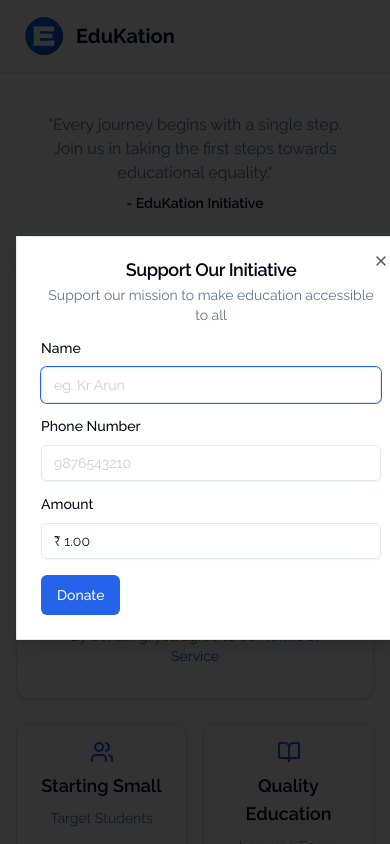
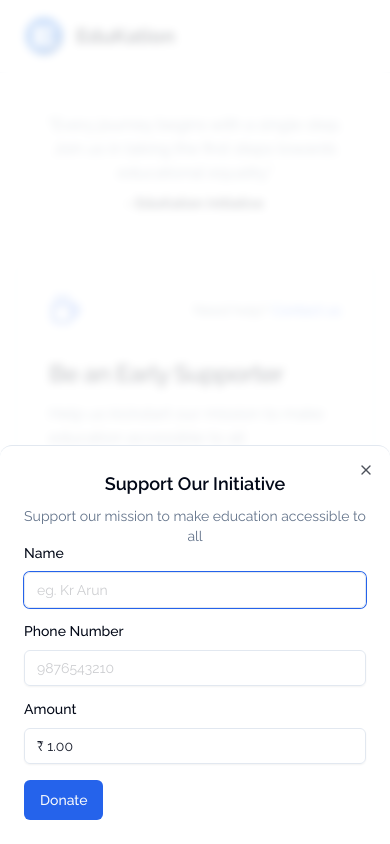
Before and after one commit to ikrarun/education, a Next.js app: page /donate in a window 390 px wide. Both pictures are taken after a click on the button "Support Our Initiative". Shown: the top 844 px of the page. Built offline with nearby package versions, Linux system fonts and the light colour scheme; no server answers; what cashfree-pg would draw is missing.

Commit message:
Refactor donation page to use ResponsiveModal component and add new responsive modal implementation

```diff
--- a/src/app/(utilities)/donate/page.tsx
+++ b/src/app/(utilities)/donate/page.tsx
@@ -3,17 +3,17 @@ import donation_illustration from "@/assets/donation_sticker.svg";
 import { Button } from "@/components/ui/button";
 import { Card } from "@/components/ui/card";
 import {
-	Dialog,
-	DialogContent,
-	DialogDescription,
-	DialogHeader,
-	DialogTitle,
-	DialogTrigger,
-} from "@/components/ui/dialog";
+	ResponsiveModal as Dialog,
+	ResponsiveModalContent as DialogContent,
+	ResponsiveModalDescription as DialogDescription,
+	ResponsiveModalHeader as DialogHeader,
+	ResponsiveModalTitle as DialogTitle,
+	ResponsiveModalTrigger as DialogTrigger,
+} from "@/components/originui/responsive-modal";
 import { BookOpen, Coffee, Heart, SparkleIcon, Users } from "lucide-react";
 import Image from "next/image";
 import Link from "next/link";
-import PaymentModal from "@/components/ui/paymmentModal";
+import PaymentModal from "@/components/paymmentModal";
 
 export default function DonatePage() {
 	return (
@@ -81,7 +81,7 @@ export default function DonatePage() {
 						</div>
 
 						{/* Donation Button */}
-						<Dialog >
+						<Dialog>
 							<DialogTrigger asChild>
 								<Button
 									variant='default'
--- /dev/null
+++ b/src/components/originui/responsive-modal.tsx
@@ -0,0 +1,143 @@
+"use client";
+
+import * as React from "react";
+import * as DialogPrimitive from "@radix-ui/react-dialog";
+import { cva, type VariantProps } from "class-variance-authority";
+import { X } from "lucide-react";
+
+import { cn } from "@/lib/utils";
+
+const ResponsiveModal = DialogPrimitive.Root;
+
+const ResponsiveModalTrigger = DialogPrimitive.Trigger;
+
+const ResponsiveModalClose = DialogPrimitive.Close;
+
+const ResponsiveModalPortal = DialogPrimitive.Portal;
+
+const ResponsiveModalOverlay = React.forwardRef<
+	React.ElementRef<typeof DialogPrimitive.Overlay>,
+	React.ComponentPropsWithoutRef<typeof DialogPrimitive.Overlay>
+>(({ className, ...props }, ref) => (
+	<DialogPrimitive.Overlay
+		className={cn(
+			"fixed inset-0 z-50 bg-background/80 backdrop-blur-sm data-[state=open]:animate-in data-[state=closed]:animate-out data-[state=closed]:fade-out-0 data-[state=open]:fade-in-0",
+			className
+		)}
+		{...props}
+		ref={ref}
+	/>
+));
+ResponsiveModalOverlay.displayName = DialogPrimitive.Overlay.displayName;
+
+const ResponsiveModalVariants = cva(
+	cn(
+		"fixed z-50 gap-4 bg-background p-6 shadow-lg transition ease-in-out data-[state=open]:animate-in data-[state=closed]:animate-out data-[state=closed]:duration-300 data-[state=open]:duration-500 overflow-y-auto",
+		"lg:left-[50%] lg:top-[50%] lg:grid lg:w-full lg:max-w-lg lg:translate-x-[-50%] lg:translate-y-[-50%] lg:border lg:duration-200 lg:data-[state=open]:animate-in lg:data-[state=closed]:animate-out lg:data-[state=closed]:fade-out-0 lg:data-[state=open]:fade-in-0 lg:data-[state=closed]:zoom-out-95 lg:data-[state=open]:zoom-in-95 lg:data-[state=closed]:slide-out-to-left-1/2 lg:data-[state=closed]:slide-out-to-top-[48%] lg:data-[state=open]:slide-in-from-left-1/2 lg:data-[state=open]:slide-in-from-top-[48%] lg:rounded-xl"
+	),
+	{
+		variants: {
+			side: {
+				top: "inset-x-0 top-0 border-b rounded-b-xl max-h-[90%] lg:h-fit data-[state=closed]:slide-out-to-top data-[state=open]:slide-in-from-top",
+				bottom:
+					"inset-x-0 bottom-0 border-t lg:h-fit max-h-[90%] rounded-t-xl data-[state=closed]:slide-out-to-bottom data-[state=open]:slide-in-from-bottom",
+				left: "inset-y-0 left-0 h-full lg:h-fit w-3/4 border-r rounded-r-xl data-[state=closed]:slide-out-to-left data-[state=open]:slide-in-from-left sm:max-w-sm",
+				right:
+					"inset-y-0 right-0 h-full lg:h-fit w-3/4 border-l rounded-l-xl data-[state=closed]:slide-out-to-right data-[state=open]:slide-in-from-right sm:max-w-sm",
+			},
+		},
+		defaultVariants: {
+			side: "bottom",
+		},
+	}
+);
+
+interface ResponsiveModalContentProps
+	extends React.ComponentPropsWithoutRef<typeof DialogPrimitive.Content>,
+		VariantProps<typeof ResponsiveModalVariants> {}
+
+const ResponsiveModalContent = React.forwardRef<
+	React.ElementRef<typeof DialogPrimitive.Content>,
+	ResponsiveModalContentProps
+>(({ side = "bottom", className, children, ...props }, ref) => (
+	<ResponsiveModalPortal>
+		<ResponsiveModalOverlay />
+		<DialogPrimitive.Content
+			ref={ref}
+			className={cn(ResponsiveModalVariants({ side }), className)}
+			{...props}>
+			{children}
+			<ResponsiveModalClose className='absolute right-4 top-4 rounded-sm opacity-70 ring-offset-background transition-opacity hover:opacity-100 focus:outline-none  disabled:pointer-events-none data-[state=open]:bg-secondary'>
+				<X className='h-4 w-4' />
+				<span className='sr-only'>Close</span>
+			</ResponsiveModalClose>
+		</DialogPrimitive.Content>
+	</ResponsiveModalPortal>
+));
+ResponsiveModalContent.displayName = DialogPrimitive.Content.displayName;
+
+const ResponsiveModalHeader = ({
+	className,
+	...props
+}: React.HTMLAttributes<HTMLDivElement>) => (
+	<div
+		className={cn(
+			"flex flex-col space-y-2 text-center sm:text-left",
+			className
+		)}
+		{...props}
+	/>
+);
+ResponsiveModalHeader.displayName = "ResponsiveModalHeader";
+
+const ResponsiveModalFooter = ({
+	className,
+	...props
+}: React.HTMLAttributes<HTMLDivElement>) => (
+	<div
+		className={cn(
+			"flex flex-col-reverse sm:flex-row sm:justify-end sm:space-x-2",
+			className
+		)}
+		{...props}
+	/>
+);
+ResponsiveModalFooter.displayName = "ResponsiveModalFooter";
+
+const ResponsiveModalTitle = React.forwardRef<
+	React.ElementRef<typeof DialogPrimitive.Title>,
+	React.ComponentPropsWithoutRef<typeof DialogPrimitive.Title>
+>(({ className, ...props }, ref) => (
+	<DialogPrimitive.Title
+		ref={ref}
+		className={cn("text-lg font-semibold text-foreground", className)}
+		{...props}
+	/>
+));
+ResponsiveModalTitle.displayName = DialogPrimitive.Title.displayName;
+
+const ResponsiveModalDescription = React.forwardRef<
+	React.ElementRef<typeof DialogPrimitive.Description>,
+	React.ComponentPropsWithoutRef<typeof DialogPrimitive.Description>
+>(({ className, ...props }, ref) => (
+	<DialogPrimitive.Description
+		ref={ref}
+		className={cn("text-sm text-muted-foreground", className)}
+		{...props}
+	/>
+));
+ResponsiveModalDescription.displayName =
+	DialogPrimitive.Description.displayName;
+
+export {
+	ResponsiveModal,
+	ResponsiveModalPortal,
+	ResponsiveModalOverlay,
+	ResponsiveModalTrigger,
+	ResponsiveModalClose,
+	ResponsiveModalContent,
+	ResponsiveModalHeader,
+	ResponsiveModalFooter,
+	ResponsiveModalTitle,
+	ResponsiveModalDescription,
+};
```
Also changed, not shown: src/components/paymmentModal.tsx (renamed from src/components/ui/paymmentModal.tsx).
